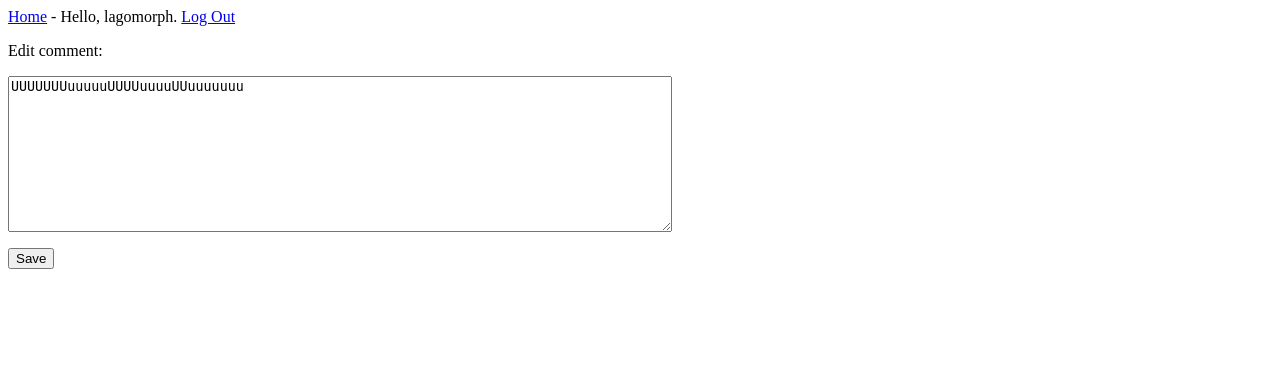
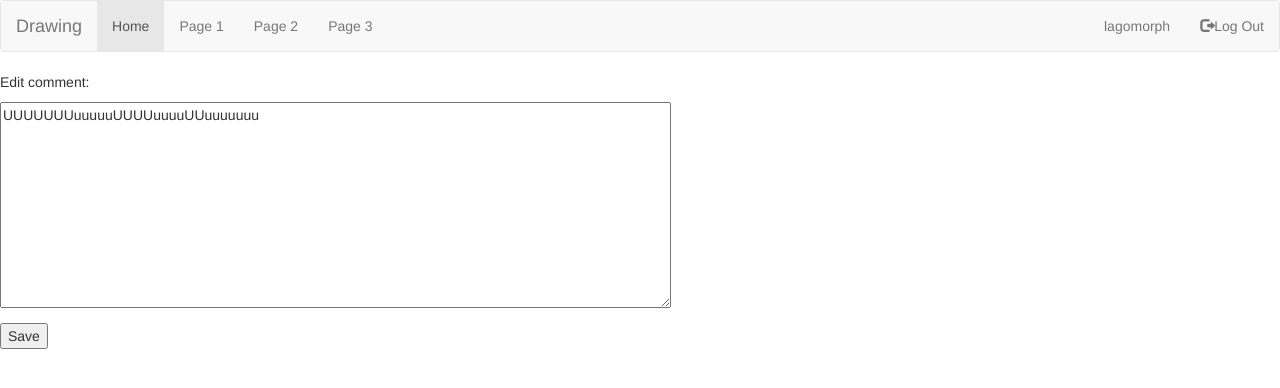
Before and after one commit to SmithD216/las, a Django app: page /edit_comment/1/ in a window 1280 px wide. Shown: the top 388 px of the page. Run offline with Django 3.2, Linux system fonts and the light colour scheme; a user stored in the database is signed in; data comes from the database, SQL or seed files in the repository; both versions use the stored data as it was after the commit; some libraries are stand-ins or nearby versions.

Commit message:
Added a bootstrap nav bar to the base template and added a custom 404 page.

```diff
--- /dev/null
+++ b/las_site/templates/404.html
@@ -0,0 +1,3 @@
+<div id="yeahhh">
+    <iframe width="560" height="315" src="https://www.youtube.com/embed/Q0GBuAGjJaU?autoplay=1"></iframe>
+</div>
--- a/las_site/templates/las_site/base.html
+++ b/las_site/templates/las_site/base.html
@@ -1,13 +1,45 @@
-<title>Drawring</title>
+{% load bootstrap3 %}
+
+<!DOCTYPE html>
+<html lang="en">
+    <head>
+        <meta charset="utf-8">
+        <meta http-equiv="X-UA-Compatible" content="IE=edge">
+        <meta name="viewport" content="width=device-width, initial-scale=1">
+
+        <title>Draw</title>
+
+        {% bootstrap_css %}
+        {% bootstrap_javascript %}
+    </head>
+
+    <body>
+        <nav class="navbar navbar-default">
+            <div class="container-fluid">
+                <div class="navbar-header">
+                    <a class="navbar-brand" href="{% url 'las_site:index' %}">Drawing</a>
+                </div>
+                <ul class="nav navbar-nav">
+                    <li class="active"><a href="{% url 'las_site:index' %}">Home</a></li>
+                    <li><a href="#">Page 1</a></li>
+                    <li><a href="#">Page 2</a></li>
+                    <li><a href="#">Page 3</a></li>
+                </ul>
+            <ul class="nav navbar-nav navbar-right">
+                    {% if user.is_authenticated %}
+                        <li><a href="#">{{ user.username }}</a></li>
+                        <li><a href="{% url 'users:logout' %}"><span class="glyphicon glyphicon-log-out"></span>Log Out</a></li>
+                    {% else %}
+                        <li><a href="{% url 'users:register' %}"><span class="glyphicon glyphicon-user"></span>Sign Up</a></li>
+                        <li><a href="{% url 'users:login' %}"><span class="glyphicon glyphicon-log-in"></span>Log In</a></li>
+                    {% endif %}
+                </ul>
+            </div>
+        </nav>
+    </body>
+
+</html>
 <p>
-    <a href="{% url 'las_site:index' %}">Home</a> -
-    {% if user.is_authenticated %}
-        Hello, {{ user.username }}.
-        <a href="{% url 'users:logout' %}">Log Out</a>
-    {% else %}
-        <a href="{% url 'users:register' %}">Register</a> -
-        <a href="{% url 'users:login' %}">Log In</a>
-    {% endif %}
 </p>
 
 {% block content %}
```
Also changed, not shown: db.sqlite3.
